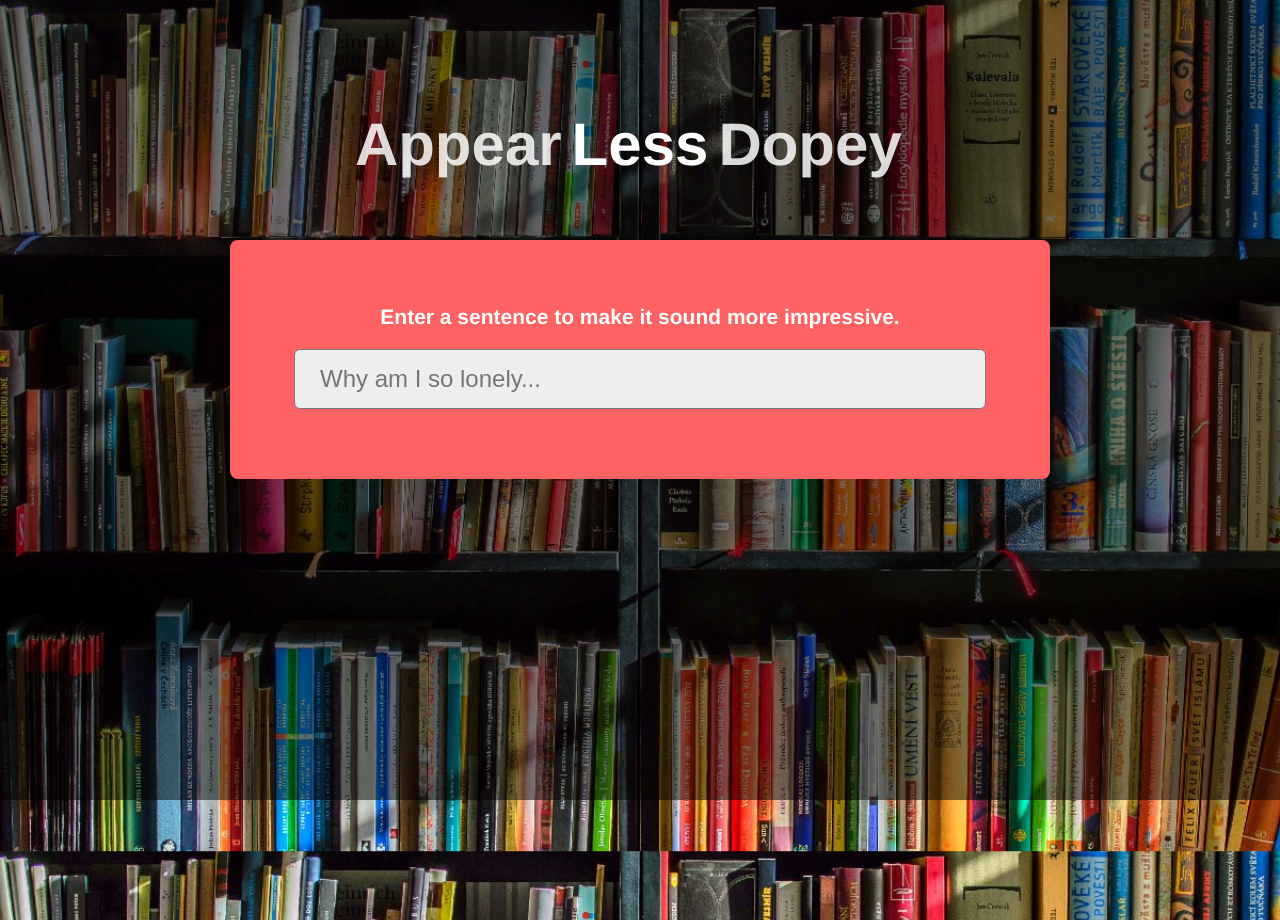
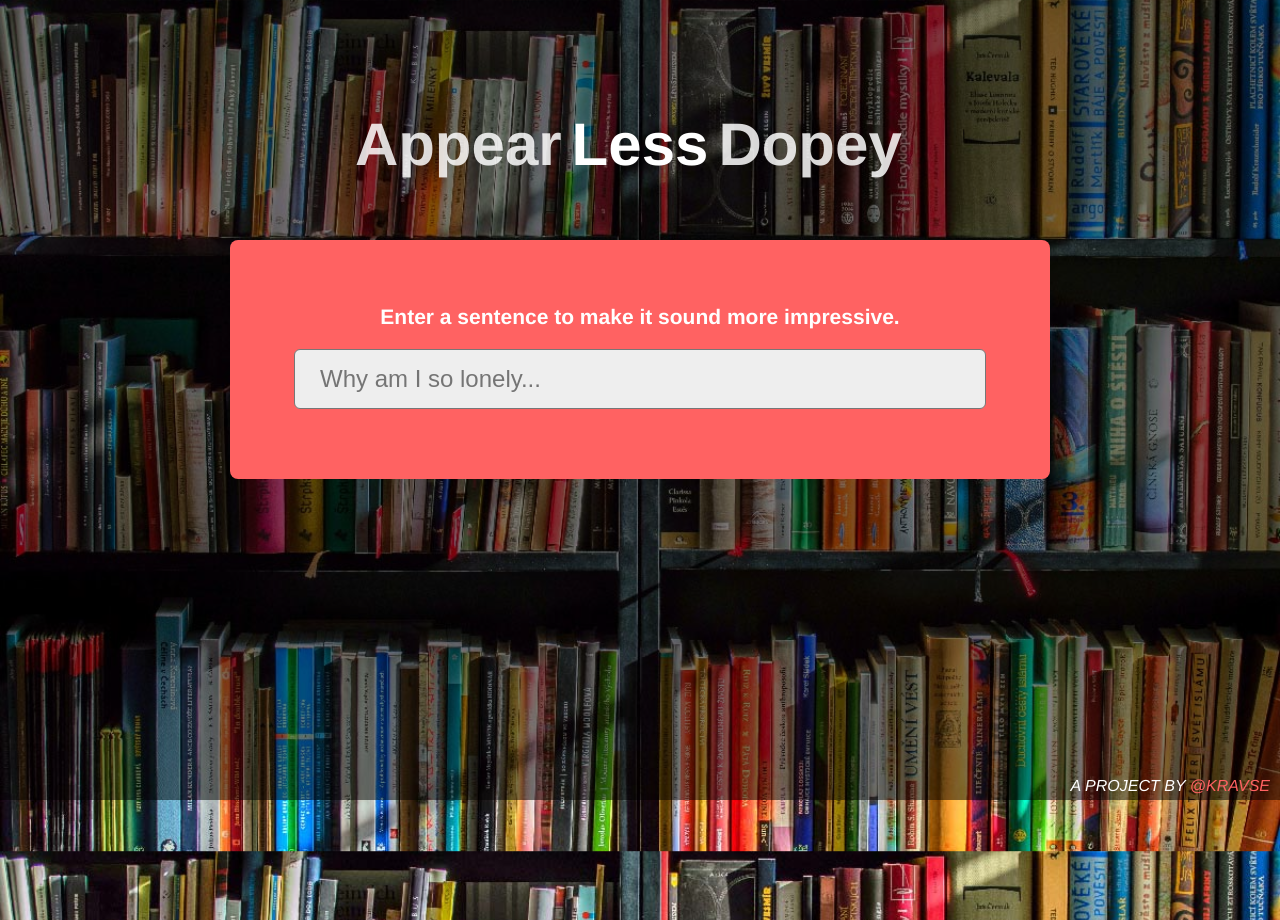
Before and after one commit to kravse/soundlessdumb.com, a React app: page / in a window 1280 px wide. Built offline with nearby package versions, Linux system fonts and the light colour scheme.

Commit message:
add a better readme, and add twitter handle

```diff
--- a/src/App.css
+++ b/src/App.css
@@ -95,6 +95,31 @@ input.spin {
   display: block;
 }
 
+.contact {
+  position: fixed;
+  bottom: 5px;
+  right: 10px;
+  z-index: 1;
+}
+
+.contact p {
+  color: #fff;
+  margin: 0;
+  font-size: 16px;
+  font-style: italic;
+  text-transform: uppercase;
+  font-weight: 400;
+}
+
+.contact a {
+  color: #ff6262;
+  text-decoration: none;
+}
+
+.contact a:hover {
+  text-decoration: underline;
+}
+
 @media(max-width: 640px) {
   .App {
     padding: 20px 50px;
--- a/src/App.js
+++ b/src/App.js
@@ -91,6 +91,9 @@ class App extends React.Component {
             {this.state.isStupid ? <p>This sentence is so beyond helping</p> : <></>}
           </div>
         </div>
+        <div class="contact">
+          <p>A project by <a href="https://twitter.com/kravse">@kravse</a></p>
+        </div>
       </div>
     )
   }
```
Also changed, not shown: src/images/screenshot.jpg (added), 13 other files (tests, documents, lock files or other folders).
